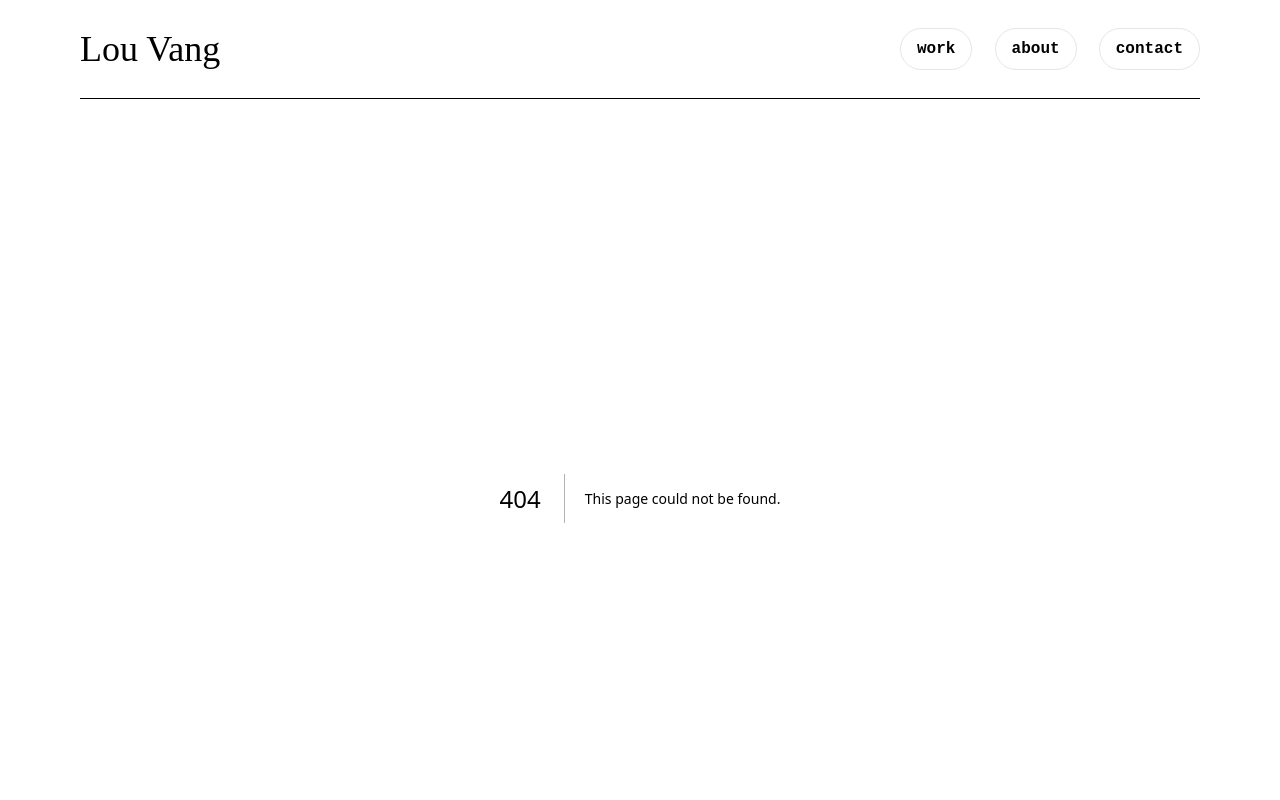
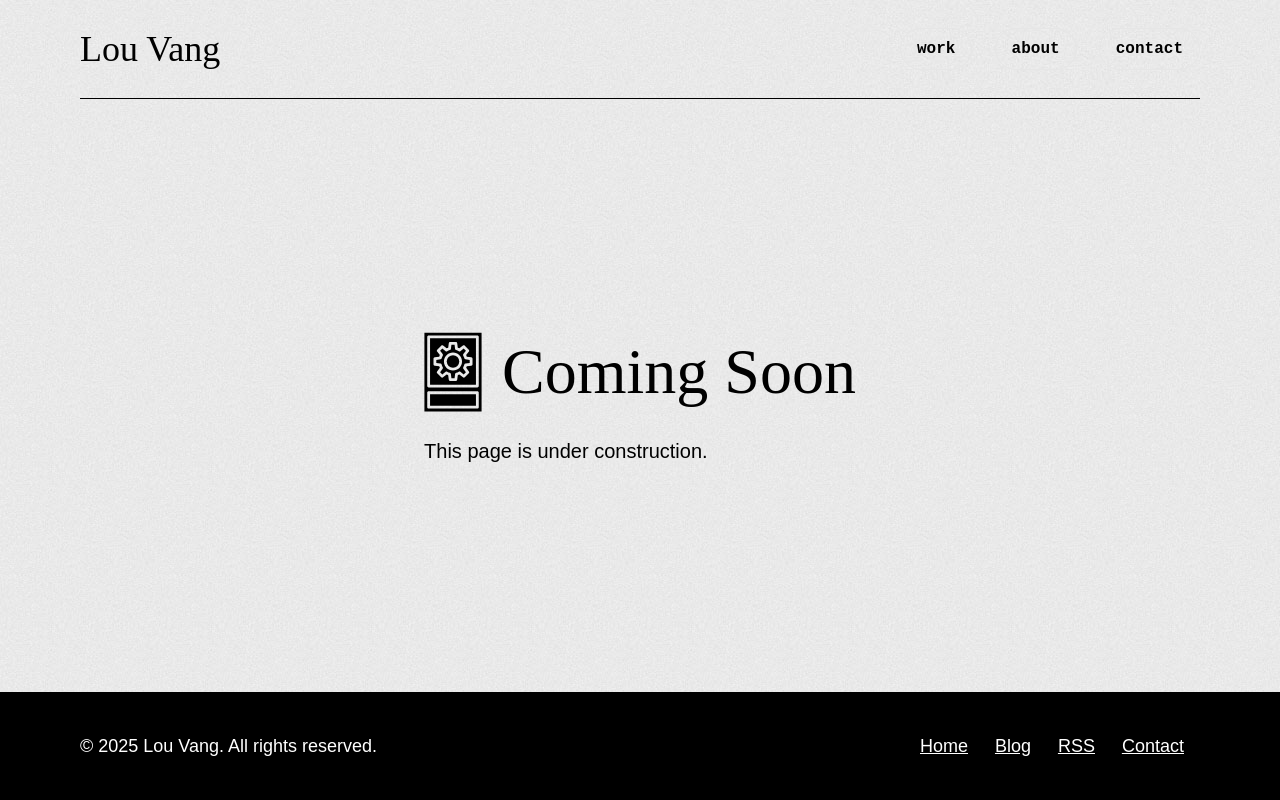
Before and after one commit to louvang/louvang-portfolio, a Next.js app in the folder frontend/: page /work/dog-training-site in a window 1280 px wide. Before the commit this address had no page. Shown: the top 800 px of the page. Built offline with nearby package versions, Linux system fonts and the light colour scheme; a web font is replaced by a local one.

Commit message:
Add base individual portfolio pages

```diff
--- /dev/null
+++ b/frontend/src/app/work/dog-training-site/page.tsx
@@ -0,0 +1,20 @@
+export default function DogTrainingSite() {
+  return (
+    <div className="page-minheight">
+      <div className="page-minheight flex justify-center items-center">
+        <div className="coming-soon">
+          <div className="coming-soon__heading-row">
+            <img
+              src="../images/icons/gearbox.svg"
+              alt=""
+              className="coming-soon__gear-icon"
+            />
+            <div className="coming-soon__heading">Coming Soon</div>
+          </div>
+
+          <p className="coming-soon__p">This page is under construction.</p>
+        </div>
+      </div>
+    </div>
+  );
+}
--- /dev/null
+++ b/frontend/src/app/work/newsletter-creator/page.tsx
@@ -0,0 +1,20 @@
+export default function NewsletterCreator() {
+  return (
+    <div className="page-minheight">
+      <div className="page-minheight flex justify-center items-center">
+        <div className="coming-soon">
+          <div className="coming-soon__heading-row">
+            <img
+              src="../images/icons/gearbox.svg"
+              alt=""
+              className="coming-soon__gear-icon"
+            />
+            <div className="coming-soon__heading">Coming Soon</div>
+          </div>
+
+          <p className="coming-soon__p">This page is under construction.</p>
+        </div>
+      </div>
+    </div>
+  );
+}
--- /dev/null
+++ b/frontend/src/app/work/ruskerville-planner/page.tsx
@@ -0,0 +1,20 @@
+export default function RuskervillePlanner() {
+  return (
+    <div className="page-minheight">
+      <div className="page-minheight flex justify-center items-center">
+        <div className="coming-soon">
+          <div className="coming-soon__heading-row">
+            <img
+              src="../images/icons/gearbox.svg"
+              alt=""
+              className="coming-soon__gear-icon"
+            />
+            <div className="coming-soon__heading">Coming Soon</div>
+          </div>
+
+          <p className="coming-soon__p">This page is under construction.</p>
+        </div>
+      </div>
+    </div>
+  );
+}
```
